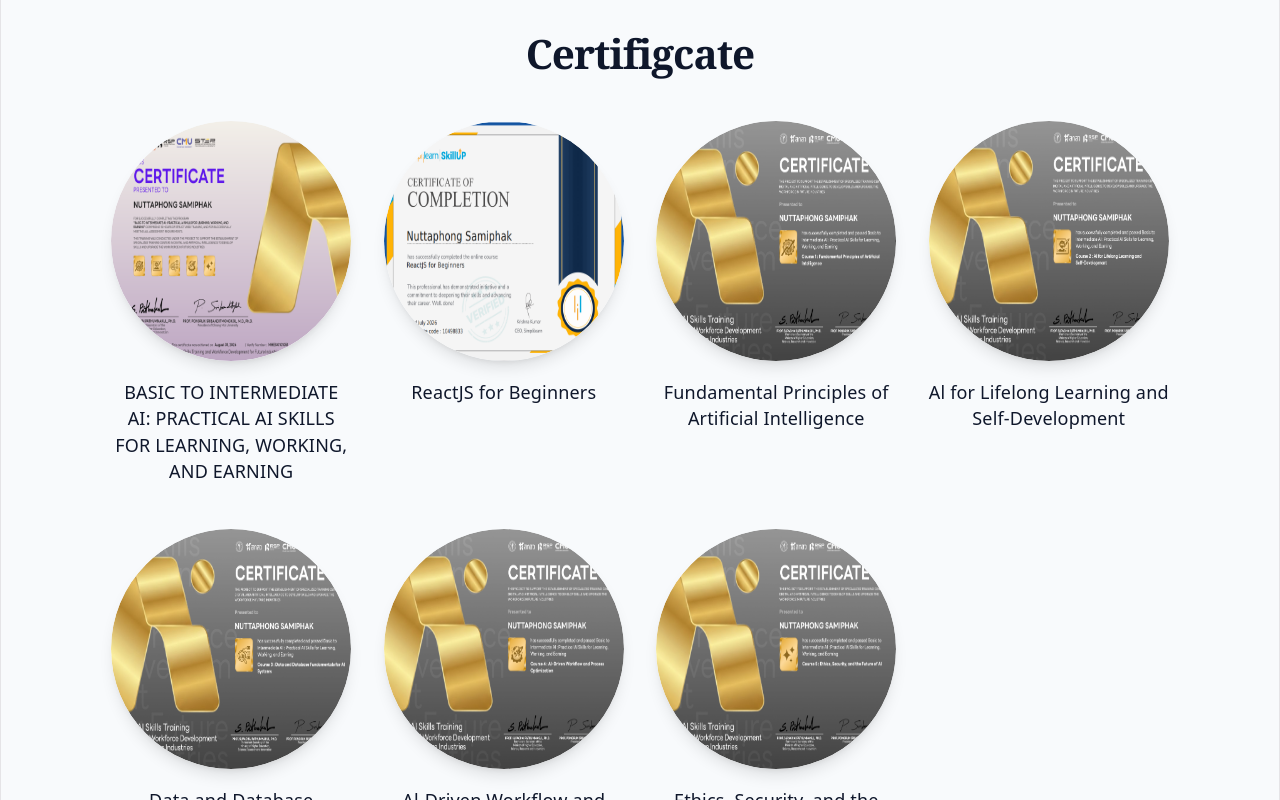
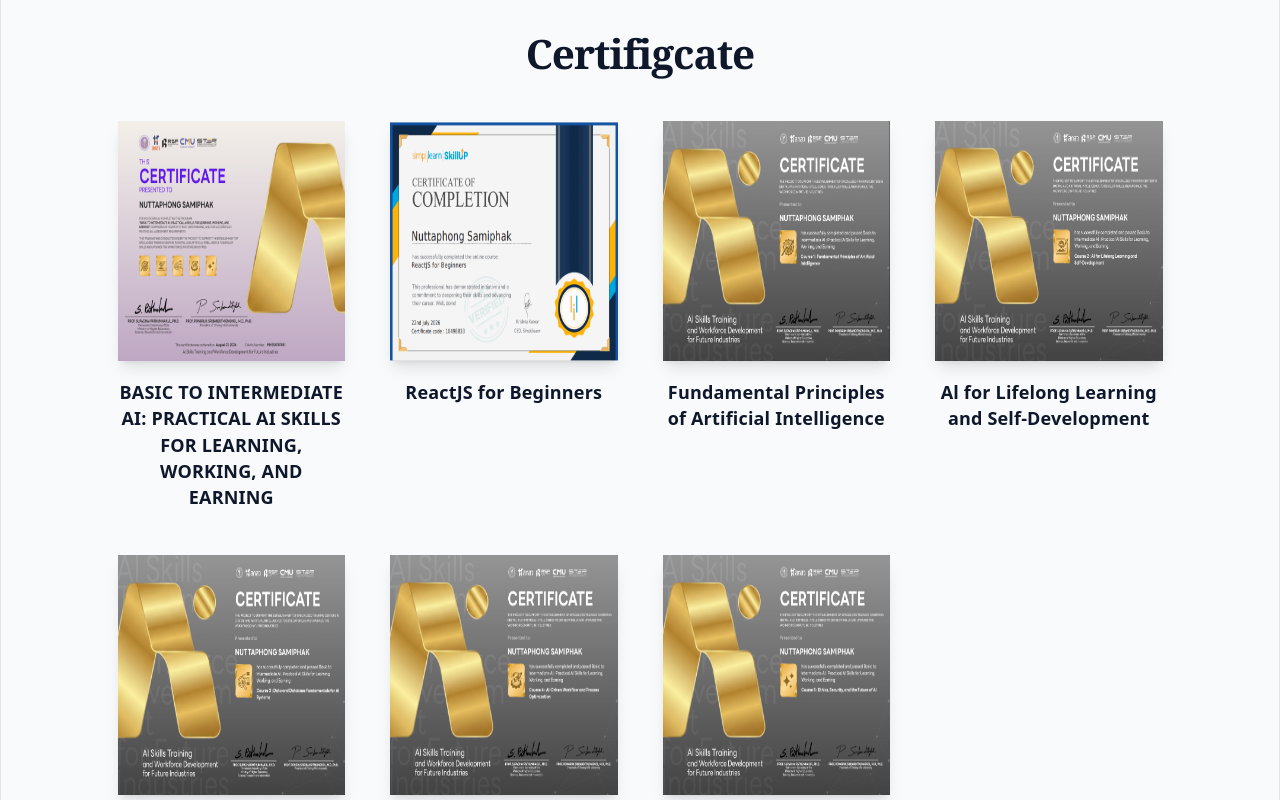
Before and after one commit to NutNuttaphong/port-folio-web, a React (Vite) app: page /about-us in a window 1280 px wide. Shown: the part 1480-2280 px from the top of the page. Built offline with nearby package versions, Linux system fonts and the light colour scheme.

Commit message:
about img

```diff
--- a/src/assets/modules/user/about-page.jsx
+++ b/src/assets/modules/user/about-page.jsx
@@ -195,15 +195,15 @@
               <div key={item.id} className="flex flex-col items-center gap-4">
                 <div
                   key={item.id}
-                  className="group relative h-[240px] w-[240px] rounded-full overflow-hidden cursor-pointer shadow-lg transition-transform duration-300"
+                  className="group relative h-[240px] w-[auto] overflow-hidden cursor-pointer shadow-lg transition-transform duration-300"
                 >
                   <img
                     src={item.image}
                     alt={item.title}
-                    className="rounded-full w-full h-full"
+                    className=" w-full h-full"
                   />
                 </div>
-                <div className="text-center">{item.title}</div>
+                <div className="text-center font-semibold">{item.title}</div>
               </div>
             ))}
           </div>
```
